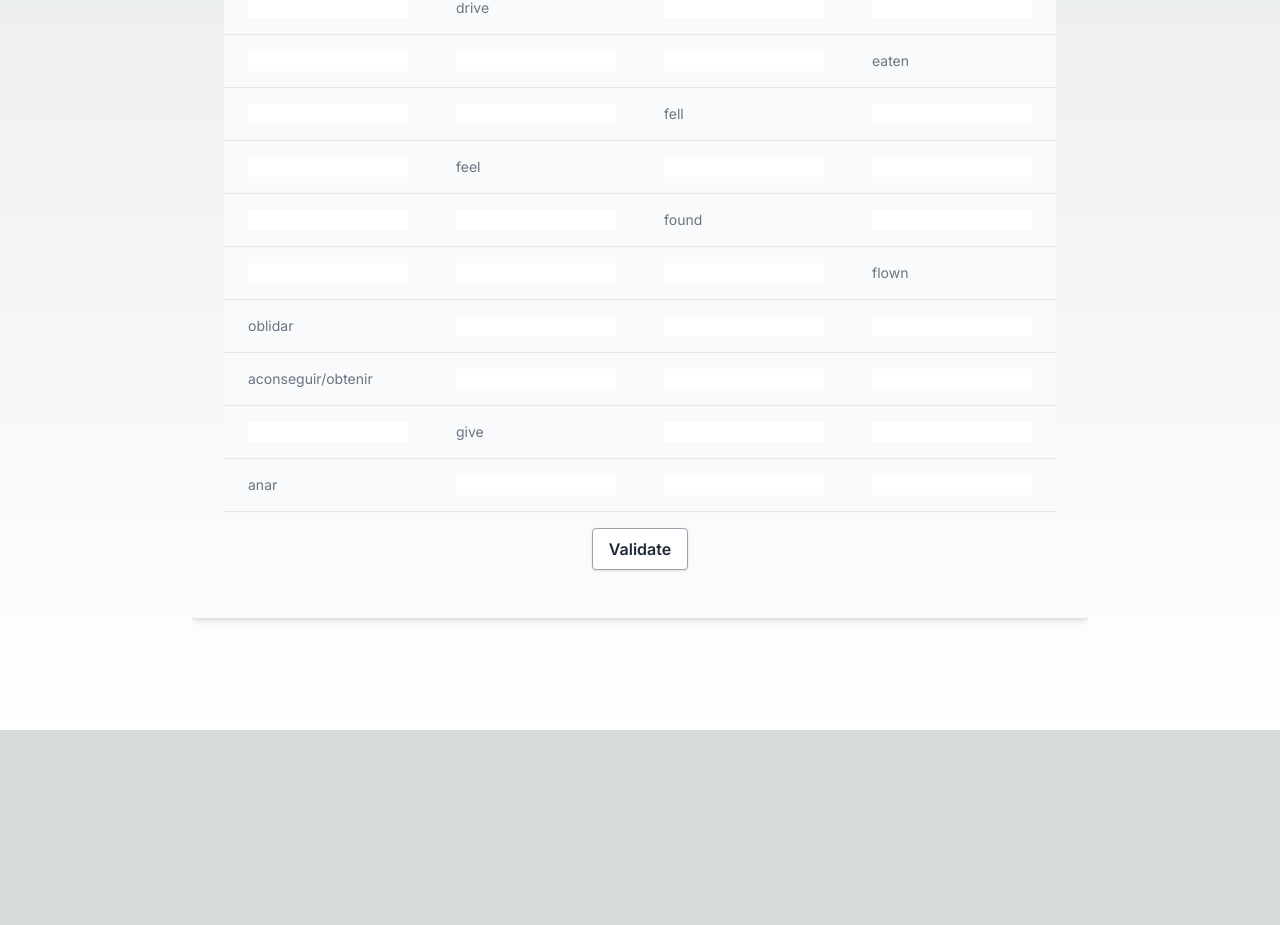
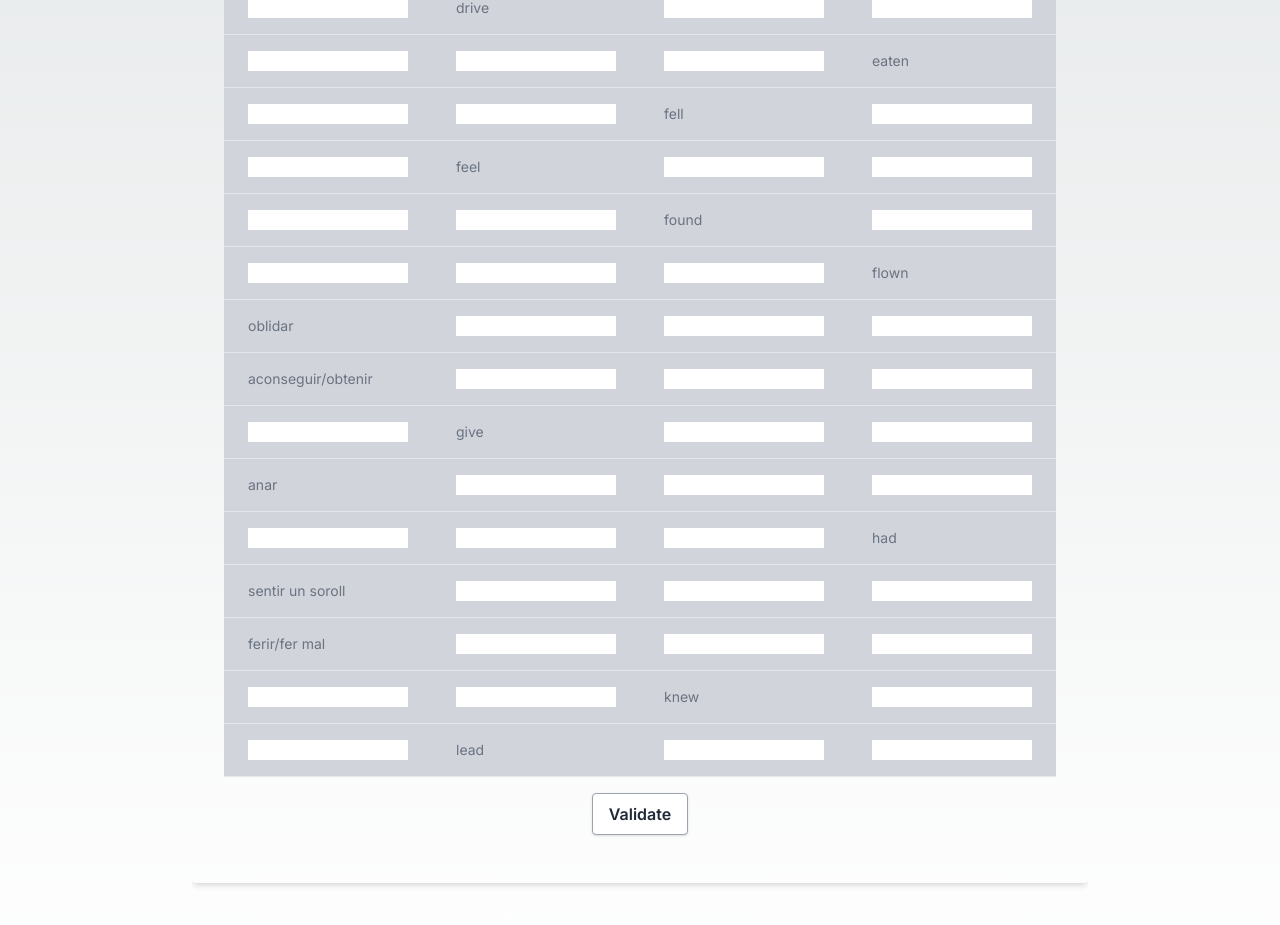
Before and after one commit to jbaldrich/irregular-verbs, a Next.js app: page / in a window 1280 px wide. Shown: the part 973-1898 px from the top of the page. Before the commit the page ends 1703 px from the top, so only its background shows below. Built offline with nearby package versions, Linux system fonts and the light colour scheme.

Commit message:
add missing verbs and small fixes

```diff
--- a/src/app/components/Table.tsx
+++ b/src/app/components/Table.tsx
@@ -119,7 +119,7 @@ export const Table = ({ verbs }: TableProps) => {
         <tbody>
           {
             [...answers].map(answer =>
-              <tr className="bg-gray-50 border-b dark:bg-gray-800 dark:border-gray-700" key={answer[0]}>
+              <tr className="bg-gray-300 border-b dark:bg-gray-800 dark:border-gray-700" key={answer[0]}>
                 {printCell(answer, 'translation')}
                 {printCell(answer, 'infinitive')}
                 {printCell(answer, 'pastTense')}
--- a/src/app/layout.tsx
+++ b/src/app/layout.tsx
@@ -5,8 +5,8 @@ import './globals.css'
 const inter = Inter({ subsets: ['latin'] })
 
 export const metadata: Metadata = {
-  title: 'Create Next App',
-  description: 'Generated by create next app',
+  title: 'Irregular verbs',
+  description: 'Created by Jaco Baldrich',
 }
 
 export default function RootLayout({
--- a/src/application/ValidateVerbs.tsx
+++ b/src/application/ValidateVerbs.tsx
@@ -19,7 +19,7 @@ class Validation {
             .split('/')
             .map(val => val.trim())
             .join('/')
-            === this.answer;
+            === this.answer.replace('è', 'e');
     }
 }
 
--- a/src/infrastructure/FileSystemVerbRepository.tsx
+++ b/src/infrastructure/FileSystemVerbRepository.tsx
@@ -177,6 +177,41 @@ export class FileSystemVerbRepository implements VerbRepository {
           "infinitve": "go",
           "pastTense": "went",
           "pastParticiple": "gone"
+        },
+        {
+          "id": "26",
+          "translation": "haver/tenir/prendre",
+          "infinitve": "have",
+          "pastTense": "had",
+          "pastParticiple": "had"
+        },
+        {
+          "id": "27",
+          "translation": "sentir un soroll",
+          "infinitve": "hear",
+          "pastTense": "heard",
+          "pastParticiple": "heard"
+        },
+        {
+          "id": "28",
+          "translation": "ferir/fer mal",
+          "infinitve": "hurt",
+          "pastTense": "hurt",
+          "pastParticiple": "hurt"
+        },
+        {
+          "id": "29",
+          "translation": "saber/conèixer",
+          "infinitve": "know",
+          "pastTense": "knew",
+          "pastParticiple": "known"
+        },
+        {
+          "id": "30",
+          "translation": "guiar/dirigir",
+          "infinitve": "lead",
+          "pastTense": "led",
+          "pastParticiple": "led"
         }
       ];
     all(): Verb[] {
```
